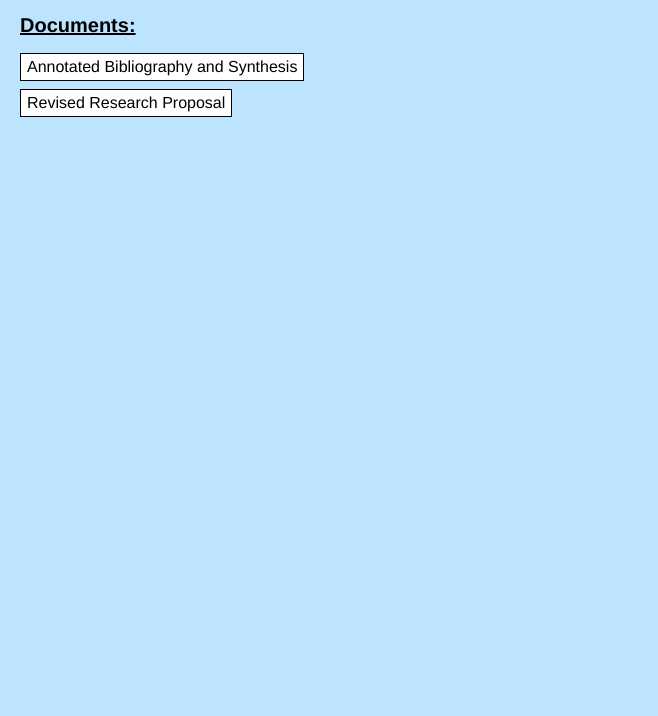
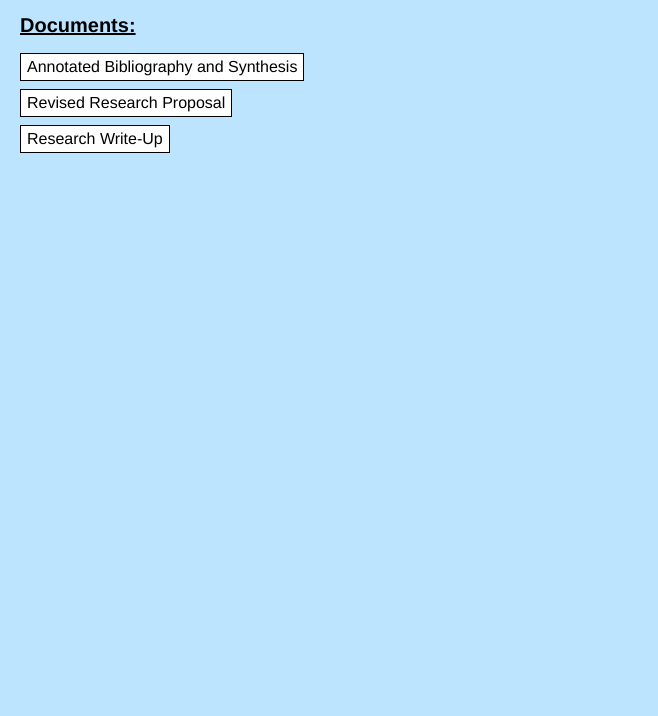
Before and after one commit to jcoolrace/enc-1102-site, a plain HTML site: page index.html in a window 1280 px wide. Shown: the part 84-800 px from the top of the page, without its empty margins (0-658 px from the left). Drawn offline with Linux system fonts and the light colour scheme.

Commit message:
Add Research Write-Up

```diff
--- a/index.html
+++ b/index.html
@@ -10,6 +10,7 @@
       <h2>Documents:</h2>
       <a href="documents/Annotated Bibliography and Synthesis.docx"><button>Annotated Bibliography and Synthesis</button></a>
       <a href="documents/Revised Proposal.pdf"><button>Revised Research Proposal</button></a>
+      <a href="documents/Research Write-Up.pdf"><button>Research Write-Up</button></a>
     </div>
   </body>
 </html>
```
Also changed, not shown: 1 other file.
